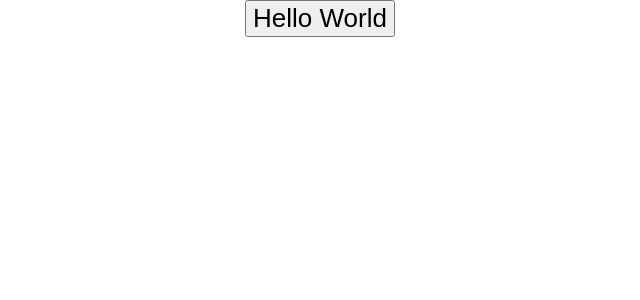
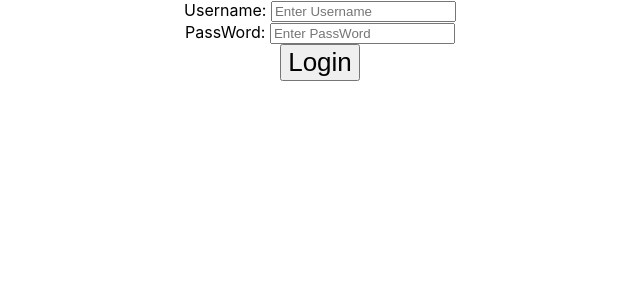
Before and after one commit to knn3/test-subject-2021, a React (Vite) app in the folder frontend/: page /test-subject-2021/login in a window 1280 px wide. Shown: the top 300 px of the page, without its empty margins (320-960 px from the left). Built offline with nearby package versions, Linux system fonts and the light colour scheme.

Commit message:
Adding login page

```diff
--- a/frontend/package.json
+++ b/frontend/package.json
@@ -10,7 +10,8 @@
     },
     "dependencies": {
         "react": "^18.0.0",
-        "react-dom": "^18.0.0"
+        "react-dom": "^18.0.0",
+        "react-router-dom": "^6.3.0"
     },
     "devDependencies": {
         "@types/react": "^18.0.0",
--- a/frontend/src/App.jsx
+++ b/frontend/src/App.jsx
@@ -1,15 +1,25 @@
-import logo from './logo.svg'
 import './App.css'
 import LandingPage from './components/MainComponent'
+import { Routes, Route } from 'react-router-dom';
+import Login from './components/Login';
 
 function App() {
 
   return (
-    <div className="App">
-      {/* <button>Hello World</button> */}
-      <LandingPage/>
-    </div>
-  )
+      <div className="App">
+          {/* <button>Hello World</button> */}
+          <Routes>
+              <Route
+                  path="test-subject-2021/"
+                  element={<LandingPage />}
+              ></Route>
+              <Route
+                  path="test-subject-2021/login"
+                  element={<Login />}
+              ></Route>
+          </Routes>
+      </div>
+  );
 }
 
 export default App
--- /dev/null
+++ b/frontend/src/components/Login.jsx
@@ -0,0 +1,43 @@
+import { useState } from "react";
+
+function Login() {
+    const [username, setUsername] = useState("");
+    const [password, setPassword] = useState("");
+
+    const changePass = (e) => {
+        setPassword(e.target.value);
+    }
+    const changeUsername = (e) => {
+        setUsername(e.target.value);
+    };
+
+    return (
+        <div>
+            <form>
+                <div className="container">
+                    <label> Username: </label>
+                    <input
+                        onChange={changeUsername}
+                        type="text"
+                        placeholder="Enter Username"
+                        name="username"
+                        required
+                    />
+                    <br />
+                    <label> PassWord: </label>
+                    <input
+                        onChange={changePass}
+                        type="password"
+                        placeholder="Enter PassWord"
+                        name="password"
+                        required
+                    />
+                    <br />
+                    <button type="submit">Login</button>
+                </div>
+            </form>
+        </div>
+    );
+}
+
+export default Login;
--- a/frontend/src/main.jsx
+++ b/frontend/src/main.jsx
@@ -2,9 +2,11 @@ import React from 'react'
 import ReactDOM from 'react-dom/client'
 import App from './App'
 import './index.css'
+import { BrowserRouter as Router } from 'react-router-dom';
+
 
 ReactDOM.createRoot(document.getElementById('root')).render(
-  <React.StrictMode>
+  <Router>
     <App />
-  </React.StrictMode>
+  </Router>
 )
```
Also changed, not shown: 1 other file (tests, documents, lock files or other folders).
